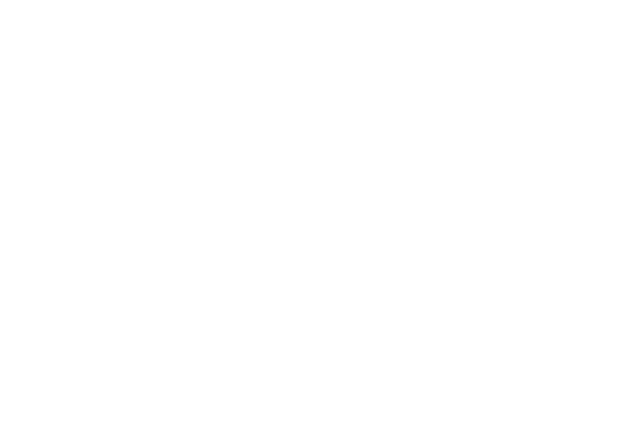
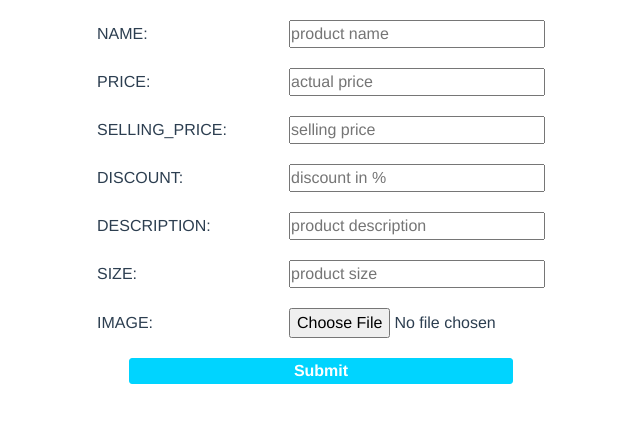
Before and after one commit to Uday2021/Women-s_kurta_online_shopping_kart, a Vue app: page /addProduct in a window 1280 px wide. Shown: the top 422 px of the page, without its empty margins (319-959 px from the left). Built offline with nearby package versions, Linux system fonts and the light colour scheme.

Commit message:
third commit

```diff
--- a/src/components/Details.vue
+++ b/src/components/Details.vue
@@ -30,7 +30,7 @@
     </div>
     <footer>
         <p> @Copyright </p>
-        <p> {{product.for_complaints}} </p>
+        <p> Customer Care No 8800698168, customercare@clothing.com </p>
     </footer>
 </div>
 </template>
--- a/src/components/Header.vue
+++ b/src/components/Header.vue
@@ -8,7 +8,7 @@
           <a href="" > <i class="fa fa-linux"></i> Welcome {{loginUser.replace(/[\"\"]+/g,'')}}</a>
           <a href=""> <i class="fa fa-snapchat-square"></i> Subscription</a>
           <a href="" @click="myOrder"> <i class="fa fa-arrow-right"></i> My Order </a>
-          <a v-if="merchant" href=""> <i class="fa fa-arrow-right"></i> Add Product </a>
+          <a v-if="merchant" href="" @click="addProduct"> <i class="fa fa-arrow-right"></i> Add Product </a>
           <a v-if="userLog" href="" @click="logout"> <i class="fa fa-arrow-right"></i> Logout</a>
 
         </li>
@@ -21,7 +21,7 @@
           <!-- Logo Placeholder for Inlustration -->
           <!-- <img width="80" src="https://wforwomanonline.com/images/logo.png" alt="image"
           /> -->
-          <img src="../assets/login.png" alt="user" class="user" @click="userProfile" style="margin-left: 20px; margin-top: 10px;" />
+          <img src="../assets/login.png" alt="user" class="user" @click="userProfile" style="margin-left: 20px; margin-top: 10px;cursor: pointer;" />
 
           <span v-if="!user" style="font-weight: bold;position:absolute;top:5%; left:7%; color: #fff; font-size: 18px" >{{loginUser.replace(/[\"\"]+/g,'')}}</span>
 
@@ -152,6 +152,9 @@
       },
       myOrder(){
         this.$router.push({path: '/order'});
+      },
+      addProduct(){
+        this.$router.push({path: '/addProduct'});
       }
   }
 };
--- /dev/null
+++ b/src/components/addProduct.vue
@@ -0,0 +1,142 @@
+<template>
+  <div class="form">
+    <form>
+      <div class="inputContainer">
+        <label for="name">NAME: </label>
+        <input type="text" placeholder="product name" v-model="name" />
+      </div>
+      <div class="inputContainer">
+        <label for="price">PRICE: </label>
+        <input
+          type="number"
+          placeholder="actual price"
+          v-model="price"
+
+        />
+      </div>
+      <div class="inputContainer">
+        <label for="selling">SELLING_PRICE: </label>
+        <input
+          type="number"
+          placeholder="selling price "
+          v-model="selling_price"
+
+        />
+      </div>
+      <div class="inputContainer">
+        <label for="discount">DISCOUNT: </label>
+        <input
+          type="number"
+          placeholder="discount in %"
+          v-model="discount"
+
+        />
+      </div>
+      <div class="inputContainer">
+        <label for="description">DESCRIPTION: </label>
+        <input
+          type="text"
+          placeholder="product description"
+          v-model="description"
+
+        />
+      </div>
+      <div class="inputContainer">
+        <label for="description">SIZE: </label>
+        <input type="text" placeholder="product size" v-model="size" />
+      </div>
+      <div class="inputContainer">
+        <label for="image">IMAGE: </label>
+        <input
+          type="file"
+          placeholder="product image"
+          v-on:change="onFileChange"
+          required
+        />
+      </div>
+      <button type="submit" id="btn" @click="addProducts">Submit</button>
+    </form>
+  </div>
+</template>
+
+<script>
+import axios from "axios";
+export default {
+  name: "addProduct",
+
+  data() {
+    return {
+      name: "",
+      price: "",
+      selling_price: "",
+      discount: "",
+      description: "",
+      image: "",
+      size: "",
+
+    };
+  },
+
+  methods: {
+    async addProducts() {
+
+      let fd = new FormData()
+      fd.set("Image", this.image[0]);
+      fd.set("Name", this.name);
+      fd.set("Price", this.price);
+      fd.set("Selling_price", this.selling_price);
+      fd.set("Discount", this.discount);
+      fd.set("Description", this.description);
+      fd.set("Size", this.size);
+
+      console.log(fd);
+      var result = await axios.post("http://localhost:4000/product", fd);
+      console.warn(result.data);
+    },
+
+    onFileChange(e) {
+       this.image = e.target.files || e.dataTransfer.files;
+      if (!this.image.length) return;
+      // this.createImage(files[0]);
+      console.log(this.image[0].name);
+    },
+  },
+};
+</script>
+
+<style scoped>
+* {
+  margin: 0;
+  padding: 0;
+  box-sizing: border-box;
+}
+form {
+  display: flex;
+  flex-direction: column;
+  justify-content: center;
+  align-items: center;
+}
+
+.inputContainer label {
+  width: 15vw;
+  height: auto;
+  text-align: left;
+}
+
+.inputContainer input {
+  width: 20vw;
+  height: auto;
+  margin-top: 20px;
+}
+
+#btn {
+  margin-top: 20px;
+  width: 30vw;
+  height: auto;
+  border: 1px solid rgb(0, 212, 255);
+  background: rgb(0, 212, 255);
+  border-radius: 3px;
+  color: #fff;
+  font-weight: bold;
+}
+</style>
--- a/src/router.js
+++ b/src/router.js
@@ -4,6 +4,7 @@
 import addToCart from './components/addToCart'
 import success from './components/success'
 import myOrder from './components/myOrder'
+import addProduct from './components/addProduct'
 import VueRouter from 'vue-router'
 Vue.use(VueRouter);
 const routes = [
@@ -11,7 +12,8 @@
   {path: '/', name: 'Home', component: Home},
   {path: '/addcart', name: 'addToCart',component:addToCart},
   {path: '/success', name: 'success', component: success},
-  {path: '/order', name: 'myOrder', component: myOrder}
+  {path: '/order', name: 'myOrder', component: myOrder},
+  {path: '/addProduct', name: 'addProduct', component: addProduct}
 ]
 
 const router = new VueRouter({
```
